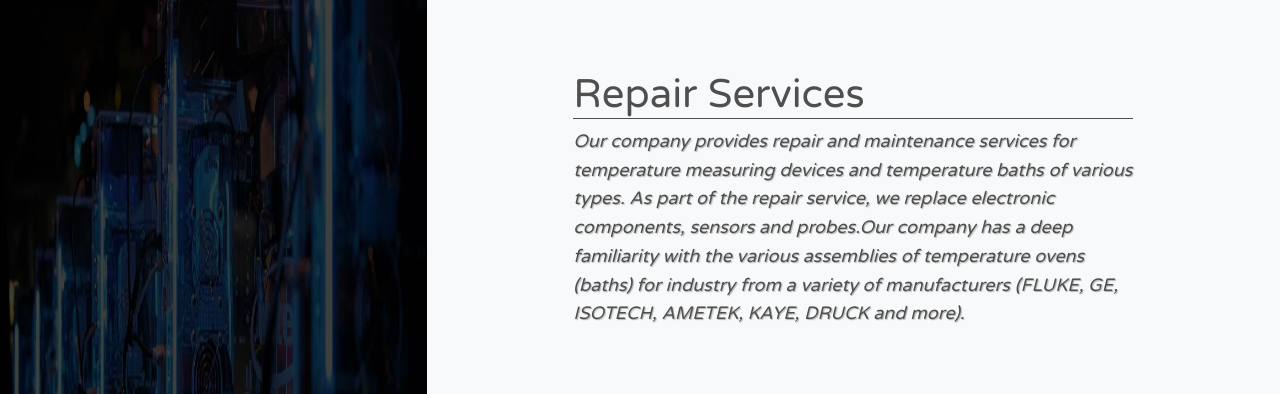
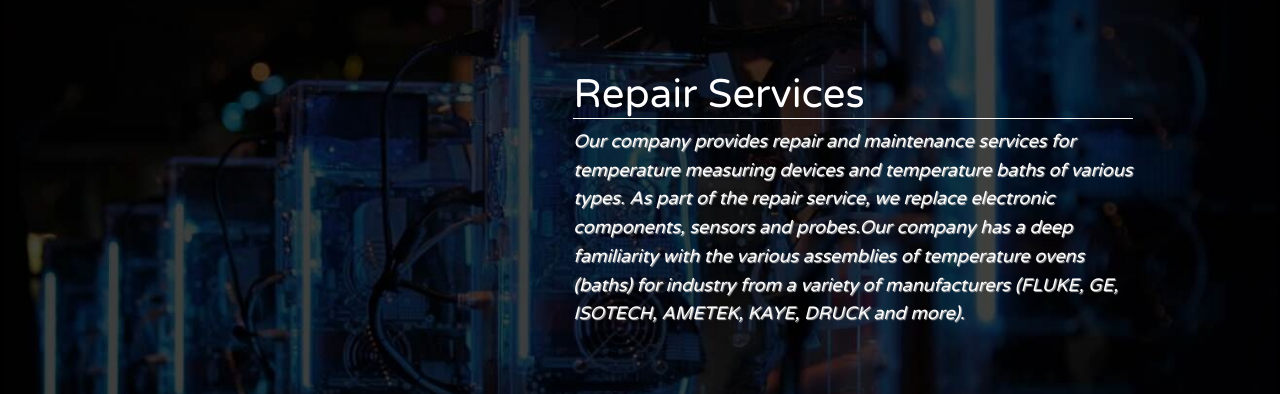
Before and after one commit to lionsgrandson/ai-pro3.0, a React (Create React App) app: page /ai-pro-temp/repair in a window 1280 px wide. Shown: the part 193-587 px from the top of the page. Built offline with nearby package versions, Linux system fonts and the light colour scheme.

Commit message:
style: background pictures on the seperate pages now take the full width

```diff
--- a/src/componens/pages/Page.jsx
+++ b/src/componens/pages/Page.jsx
@@ -1,39 +1,38 @@
-import React from 'react'
-import { useTranslation } from 'react-i18next';
+import React from "react";
+import { useTranslation } from "react-i18next";
 
-
-export default function Page({kind ,img_url}) {
-    const {t,i18n}=useTranslation()
+export default function Page({ kind, img_url }) {
+  const { t, i18n } = useTranslation();
 
   const text_style = {
     fontStyle: "italic",
     fontSize: "large",
     textShadow: "1px 1px 1px rgb(180, 180, 180)",
     fontFamily: "system-ui sans-serif",
+    color: "white",
   };
   document.body.dir = i18n.dir();
 
-
-
   return (
-    <div className='col12 d-flex flex-column flex-md-row' style={{height:"100vm0in"}}>
-        <div className='col-12 col-md-4' style={{height:"100vmin"}}>
-            <img src={img_url}
-            width="100%"
-            height="100%"/>
+    <div
+      className="col12 d-flex flex-column flex-md-row"
+      style={{ height: "100vm0in" }}
+    >
+      <div className="col-12 col-md-4" style={{ height: "100vmin" }}>
+        <img src={img_url} style={{ width: "100vw" }} />
       </div>
 
-        <div className='col-12 col-md-8 d-flex flex-column align-items-center justify-content-center' >
-            <div className='mt-5 mb-5 mt-md-0 mb-md-0' style={{width:"70vmin",height:"100vimn"}}>
-
-            <h1 style={{borderBottom:"1px solid"}}>{t(kind)}</h1>
+      <div className="col-12 col-md-8 d-flex flex-column align-items-center justify-content-center">
+        <div
+          className="mt-5 mb-5 mt-md-0 mb-md-0"
+          style={{ width: "70vmin", height: "100vimn" }}
+        >
+          <h1 style={{ borderBottom: "1px solid", color: "white" }}>
+            {t(kind)}
+          </h1>
           <p style={text_style}>{t(`${kind} page text`)}</p>
         </div>
-
       </div>
-
-
-
     </div>
-  )
+  );
 }
```
Lines whose indentation alone changed are shown as unchanged.
